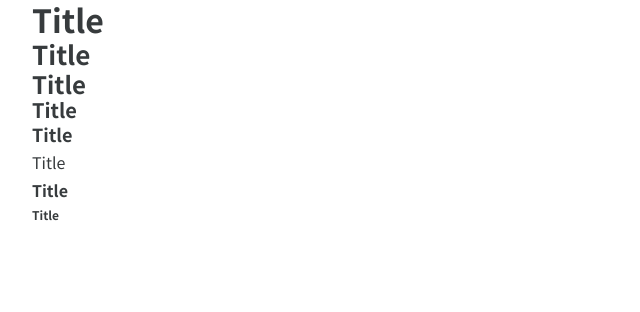
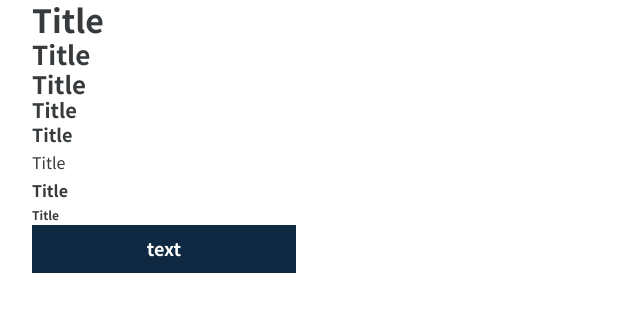
Before and after one commit to guraogr/knocklearn_teachers, a Next.js app: page / in a window 1280 px wide. Shown: the top 312 px of the page, without its empty margins (0-640 px from the left). Built offline with nearby package versions, Linux system fonts and the light colour scheme.

Commit message:
add: Buttonコンポーネントの作成

```diff
--- /dev/null
+++ b/src/components/Button.tsx
@@ -0,0 +1,64 @@
+import { Button as ChakraButton } from '@chakra-ui/react';
+
+interface ButtonProps {
+  children: string;
+  type: 'primary';
+  size: 'lg' | 'md' | 'sm';
+}
+
+interface buttonStyle {
+  colorScheme: string;
+  variant: 'solid' | 'outline' | 'ghost' | 'link';
+  height: string;
+  width: string | string[];
+}
+
+const Button = ({ children, type, size }: ButtonProps) => {
+  let buttonStyle: buttonStyle = {
+    colorScheme: 'brand',
+    variant: 'solid',
+    height: '46px',
+    width: ['100%', '264px'],
+  };
+
+  const generateButtonColor = () => (type === 'primary' ? 'brand' : '');
+
+  const generateButtonSize = () => {
+    if (size === 'md') {
+      return {
+        height: '40px',
+        width: ['100%', '160px'],
+      };
+    } else if (size === 'sm') {
+      return {
+        height: '36px',
+        width: 'auto',
+      };
+    } else {
+      return {
+        height: '48px',
+        width: ['100%', '264px'],
+      };
+    }
+  };
+
+  const generateButtonStyle = (): buttonStyle => {
+    if (type === 'primary') {
+      buttonStyle = {
+        colorScheme: generateButtonColor(),
+        variant: 'solid',
+        height: generateButtonSize().height,
+        width: generateButtonSize().width,
+      };
+    }
+    return buttonStyle;
+  };
+
+  return (
+    <ChakraButton {...generateButtonStyle()} size={size} borderRadius="0">
+      {children}
+    </ChakraButton>
+  );
+};
+
+export default Button;
--- a/src/pages/index.tsx
+++ b/src/pages/index.tsx
@@ -2,6 +2,7 @@ import type { NextPage } from 'next';
 import Head from 'next/head';
 import styles from '../styles/Home.module.css';
 import { Heading, Text } from '@chakra-ui/react';
+import Button from '../components/Button';
 
 const Home: NextPage = () => {
   return (
@@ -20,6 +21,9 @@ const Home: NextPage = () => {
       <Text textStyle={'body1Light'}>Title</Text>
       <Text textStyle={'body1Bold'}>Title</Text>
       <Text textStyle={'caption1'}>Title</Text>
+      <Button type="primary" size="lg">
+        text
+      </Button>
     </div>
   );
 };
--- a/src/theme/colors.ts
+++ b/src/theme/colors.ts
@@ -1,15 +1,15 @@
 export const primitiveTokens = {
   brand: {
-    50: '#F6FAFF',
-    100: '#E1F0FF',
-    200: '#CDE6FF',
-    300: '#B4D6F8',
-    400: '#98C2EC',
-    500: '#729ECA',
-    600: '#517DA8',
-    700: '#365E86',
-    800: '#204264',
-    900: '#102942',
+    50: '#88AED5',
+    100: '#7A9FC4',
+    200: '#6082A4',
+    300: '#456483',
+    400: '#2B4763',
+    500: '#102942',
+    600: '#0D2135',
+    700: '#0A1928',
+    800: '#06101A',
+    900: '#03080D',
   },
   yellow: {
     50: '#FCF9F3',
```
